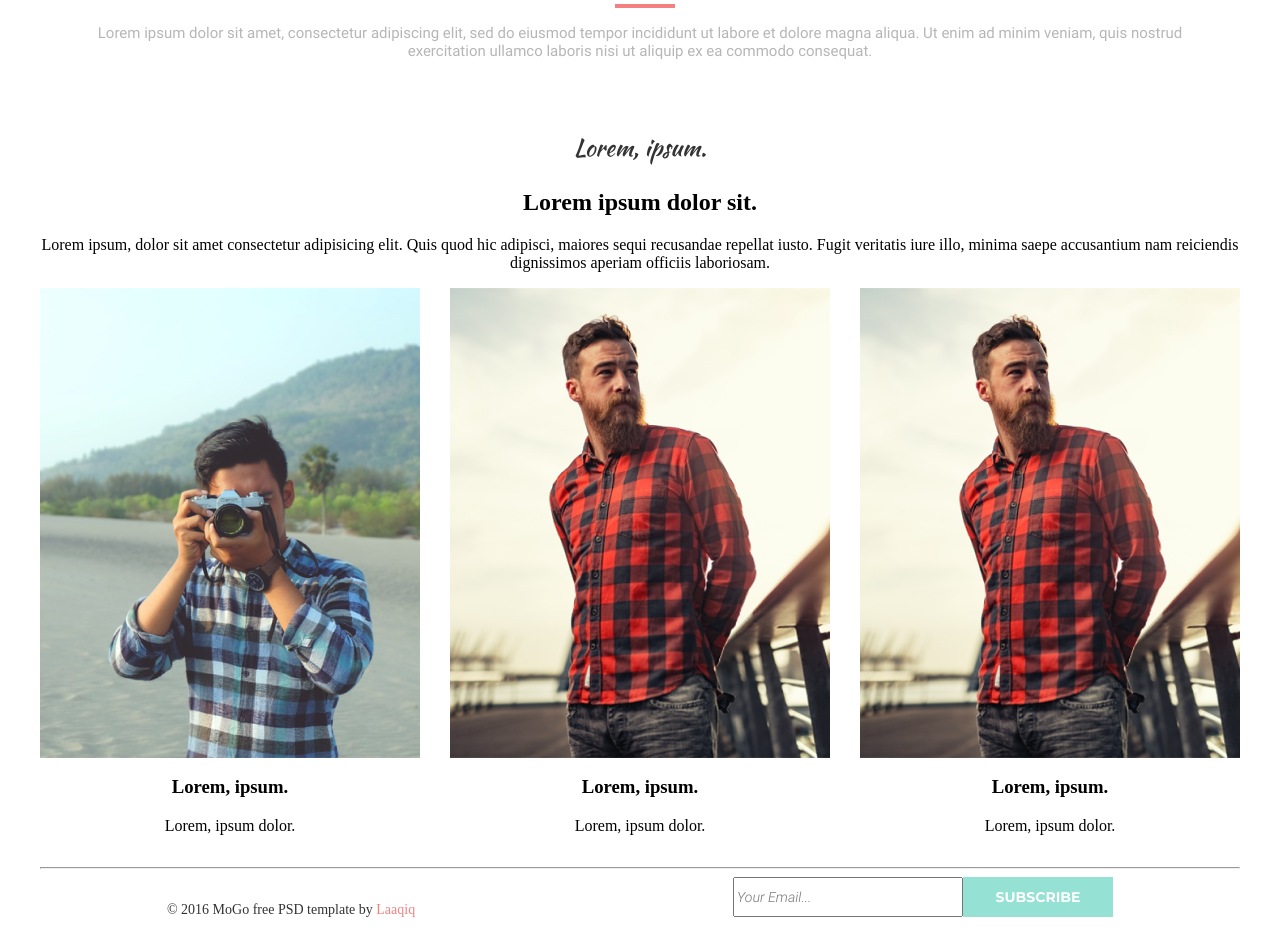
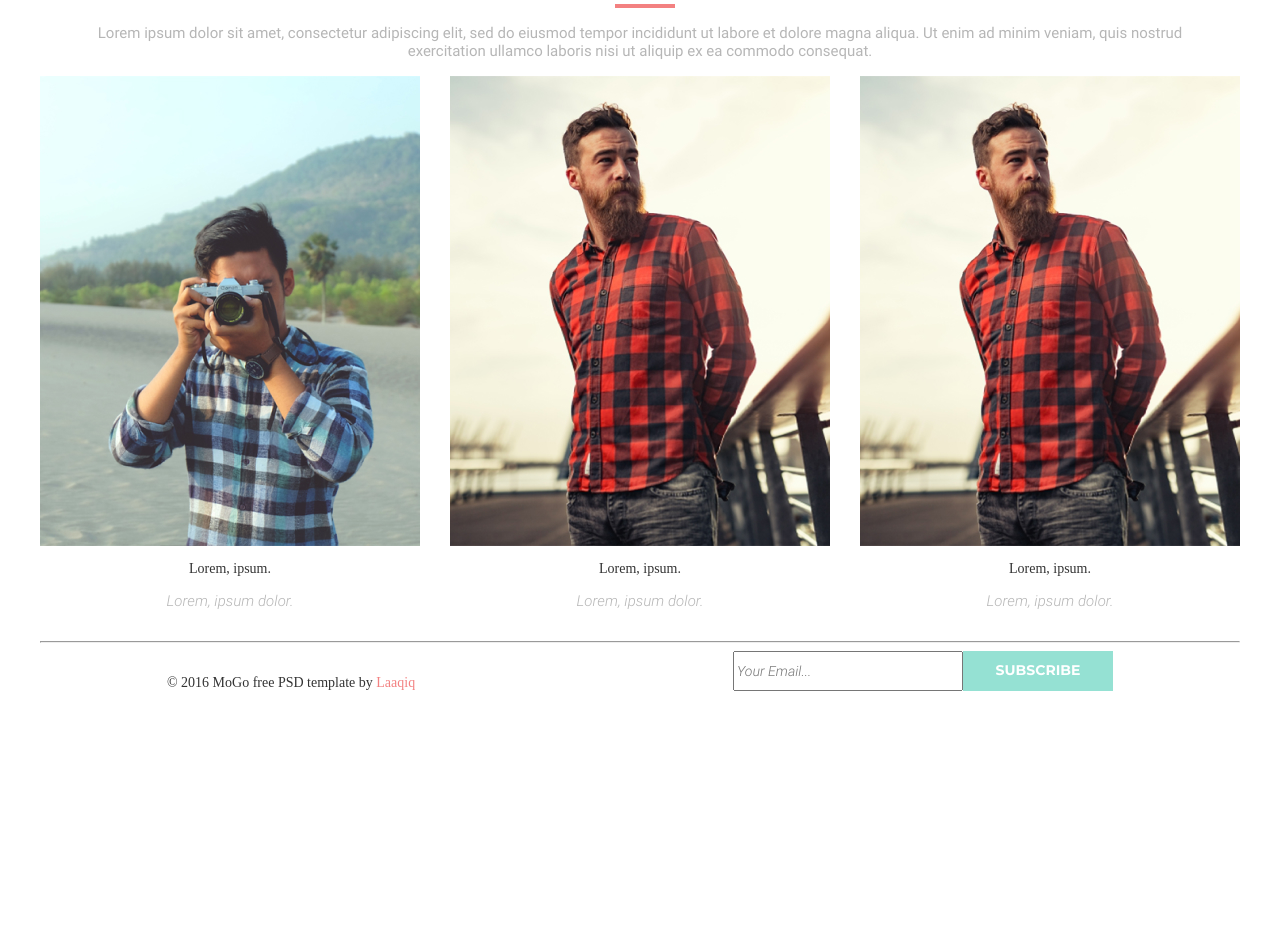
Before and after one commit to Leo-nI-D/MoGo, a plain HTML site: page index.html in a window 1280 px wide. Shown: the part 920-1869 px from the top of the page. After the commit the page ends 1643 px from the top, so only its background shows below. Drawn offline with Linux system fonts and the light colour scheme; a web font is replaced by a local one.

Commit message:
fixed fonts

```diff
--- a/css/style.css
+++ b/css/style.css
@@ -299,10 +299,12 @@
     line-height: 18px;
     color: #B6B6B6;
 }
+
 ul {
     list-style: none;
     padding: 0;
 }
+
 .container {
     width: 1200px;
     max-width: 100%;
@@ -314,15 +316,19 @@ ul {
 .team-list {
     display: flex;
 }
+
 .team-member {
     margin-right: 30px;
 }
+
 .team-member:last-child {
     margin-right: 0;
 }
+
 .team-member-photo {
     position: relative;
 }
+
 .team-member-photo::before {
     content: '';
     opacity: 0;
@@ -334,10 +340,12 @@ ul {
     top: -10px;
     transition: opacity .3s;
 }
+
 .team-member-photo:hover::before,
 .team-member-photo:hover .social {
     opacity: 1;
 }
+
 img {
     display: block;
     width: 100%;
@@ -352,6 +360,7 @@ img {
     transform: translateX(-50%);
     transition: opacity .3s;
 }
+
 .social li {
     width: 57px;
     height: 57px;
@@ -359,21 +368,40 @@ img {
     margin-right: 1px;
     transition: background 0.3s;
 }
+
 .social li:hover {
     background: #95E1D3;
 }
+
 .social-link {
     display: block;
     height: 100%;
     padding-top: 16px;
     text-align: center;
 }
+
 .social img {
     display: inline-block;
     height: 26px;
     width: auto;
 }
 
+.same-font-h3 {
+    font-family: 'Montserrat';
+    font-weight: 400;
+    font-size: 14px;
+    line-height: 17px;
+    color: #333333;
+}
+
+.same-font-p {
+    font-family: 'Roboto';
+    font-style: italic;
+    font-weight: 300;
+    font-size: 15px;
+    line-height: 18px;
+    color: #B6B6B6;
+}
 
 /* footer */
 .Laaqiq {
--- a/index.html
+++ b/index.html
@@ -121,11 +121,6 @@
 
         <section class="team">
             <div class="container">
-                <div class="section-title">
-                    <p class="uptitle">Lorem, ipsum.</p>
-                    <h2>Lorem ipsum dolor sit.</h2>
-                    <p class="subtitle">Lorem ipsum, dolor sit amet consectetur adipisicing elit. Quis quod hic adipisci, maiores sequi recusandae repellat iusto. Fugit veritatis iure illo, minima saepe accusantium nam reiciendis dignissimos aperiam officiis laboriosam.</p>
-                </div>
                 <ul class="team-list">
                     <li class="team-member">
                         <div class="team-member-photo">
@@ -145,22 +140,22 @@
                                 </a></li>
                             </ul>
                         </div>
-                        <h3>Lorem, ipsum.</h3>
-                        <p>Lorem, ipsum dolor.</p>
+                        <h3 class="same-font-h3">Lorem, ipsum.</h3>
+                        <p class="same-font-p">Lorem, ipsum dolor.</p>
                     </li>
                     <li class="team-member">
                         <div class="team-member-photo">
                             <img src="img/third-man.jpg" alt="member photo">
                         </div>
-                        <h3>Lorem, ipsum.</h3>
-                        <p>Lorem, ipsum dolor.</p>
+                        <h3 class="same-font-h3">Lorem, ipsum.</h3>
+                        <p class="same-font-p">Lorem, ipsum dolor.</p>
                     </li>
                     <li class="team-member">
                         <div class="team-member-photo">
                             <img src="img/third-man.jpg" alt="member photo">
                         </div>
-                        <h3>Lorem, ipsum.</h3>
-                        <p>Lorem, ipsum dolor.</p>
+                        <h3 class="same-font-h3">Lorem, ipsum.</h3>
+                        <p class="same-font-p">Lorem, ipsum dolor.</p>
                     </li>
                 </ul>
             </div>
```
Lines whose indentation alone changed are shown as unchanged.
